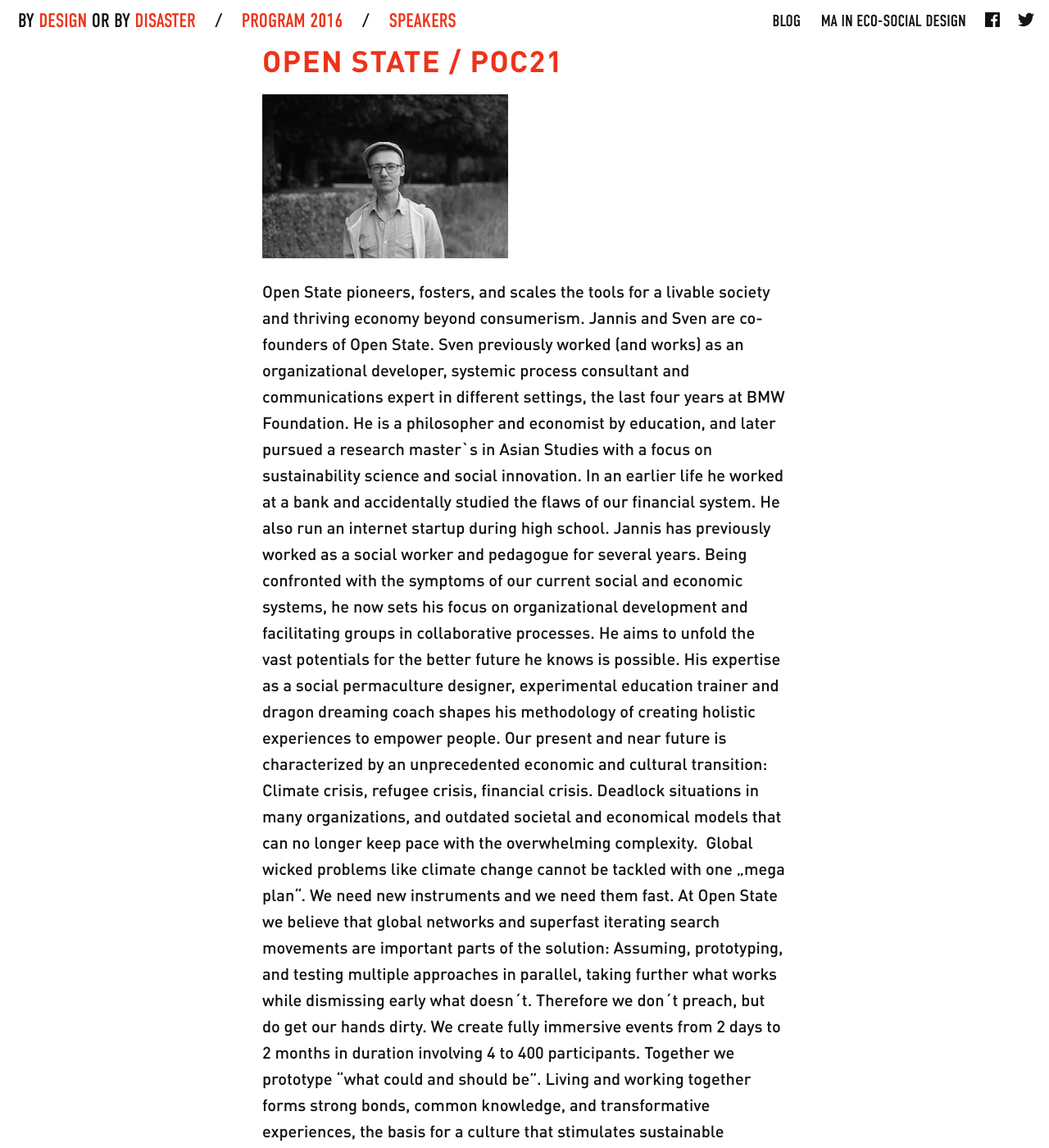
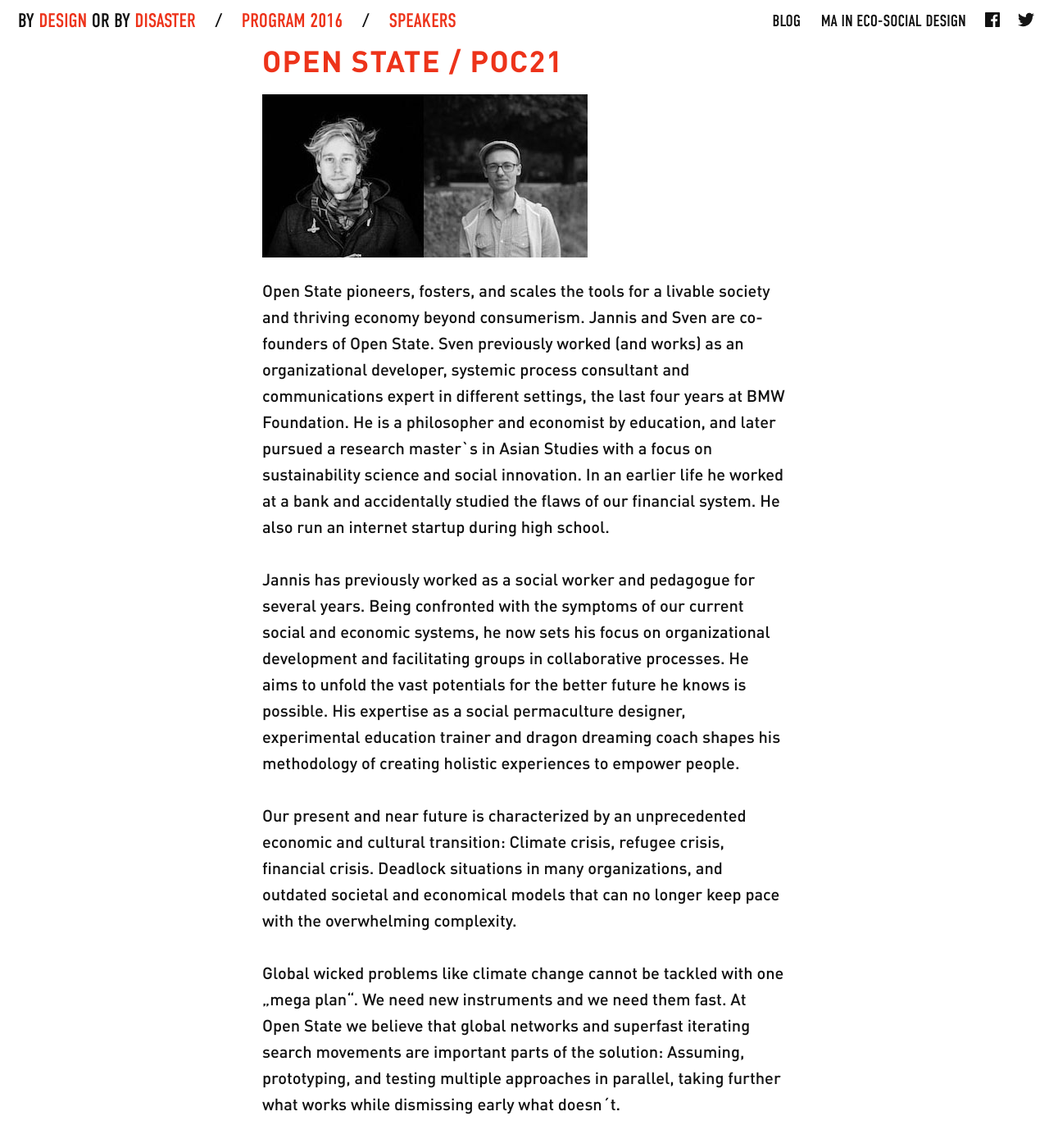
Before and after one commit to aminalhazwani/designdisaster2016.unibz.it, a Jekyll site: the page built from speakers/openstate.md, in a window 1280 px wide and 1400 px high. Shown: the whole window at 82% size. Built offline with Jekyll 4.4.1, drawn with Linux system fonts in a browser that asks for light colours; some of the changed lines change nothing that is shown; some of the changed text lies outside the part shown.

Commit message:
[add] imgs

```diff
--- a/speakers/openstate.md
+++ b/speakers/openstate.md
@@ -5,11 +5,19 @@ title: "OPEN STATE / POC21 - Speaker of DoD'16"
 speakername: "OPEN STATE / POC21"
 speakerimage: "openstate"
 
+
 speakerbio: "Open State pioneers, fosters, and scales the tools for a livable society and thriving economy beyond consumerism.
-Jannis and Sven are co-founders of Open State. Sven previously worked (and works) as an organizational developer, systemic process consultant and communications expert in different settings, the last four years at BMW Foundation. He is a philosopher and economist by education, and later pursued a research master`s in Asian Studies with a focus on sustainability science and social innovation. In an earlier life he worked at a bank and accidentally studied the flaws of our financial system. He also run an internet startup during high school.
-Jannis has previously worked as a social worker and pedagogue for several years. Being confronted with the symptoms of our current social and economic systems, he now sets his focus on organizational development and facilitating groups in collaborative processes. He aims to unfold the vast potentials for the better future he knows is possible. His expertise as a social permaculture designer, experimental education trainer and dragon dreaming coach shapes his methodology of creating holistic experiences to empower people. Our present and near future is characterized by an unprecedented economic and cultural transition: Climate crisis, refugee crisis, financial crisis. Deadlock situations in many organizations, and outdated societal and economical models that can no longer keep pace with the overwhelming complexity.
- Global wicked problems like climate change cannot be tackled with one „mega plan“. We need new instruments and we need them fast. At Open State we believe that global networks and superfast iterating search movements are important parts of the solution: Assuming, prototyping, and testing multiple approaches in parallel, taking further what works while dismissing early what doesn´t.
+Jannis and Sven are co-founders of Open State. Sven previously worked (and works) as an organizational developer, systemic process consultant and communications expert in different settings, the last four years at BMW Foundation. He is a philosopher and economist by education, and later pursued a research master`s in Asian Studies with a focus on sustainability science and social innovation. In an earlier life he worked at a bank and accidentally studied the flaws of our financial system. He also run an internet startup during high school.<br>
+<br>
+Jannis has previously worked as a social worker and pedagogue for several years. Being confronted with the symptoms of our current social and economic systems, he now sets his focus on organizational development and facilitating groups in collaborative processes. He aims to unfold the vast potentials for the better future he knows is possible. His expertise as a social permaculture designer, experimental education trainer and dragon dreaming coach shapes his methodology of creating holistic experiences to empower people.<br>
+<br>
+Our present and near future is characterized by an unprecedented economic and cultural transition: Climate crisis, refugee crisis, financial crisis. Deadlock situations in many organizations, and outdated societal and economical models that can no longer keep pace with the overwhelming complexity.<br>
+<br>
+Global wicked problems like climate change cannot be tackled with one „mega plan“. We need new instruments and we need them fast. At Open State we believe that global networks and superfast iterating search movements are important parts of the solution: Assuming, prototyping, and testing multiple approaches in parallel, taking further what works while dismissing early what doesn´t.<br>
+<br>
 Therefore we don´t preach, but do get our hands dirty. We create fully immersive events from 2 days to 2 months in duration involving 4 to 400 participants. Together we prototype “what could and should be”. Living and working together forms strong bonds, common knowledge, and transformative experiences, the basis for a culture that stimulates sustainable innovation."
+
+speakerlogo: "openstate-logo"
 
 speakerweb: "Personal site"
 speakerportfolio:
```
Also changed, not shown: uploads/speakers/openstate-logo.png (added), uploads/speakers/openstate-og-image.jpg, uploads/speakers/openstate.jpg.
